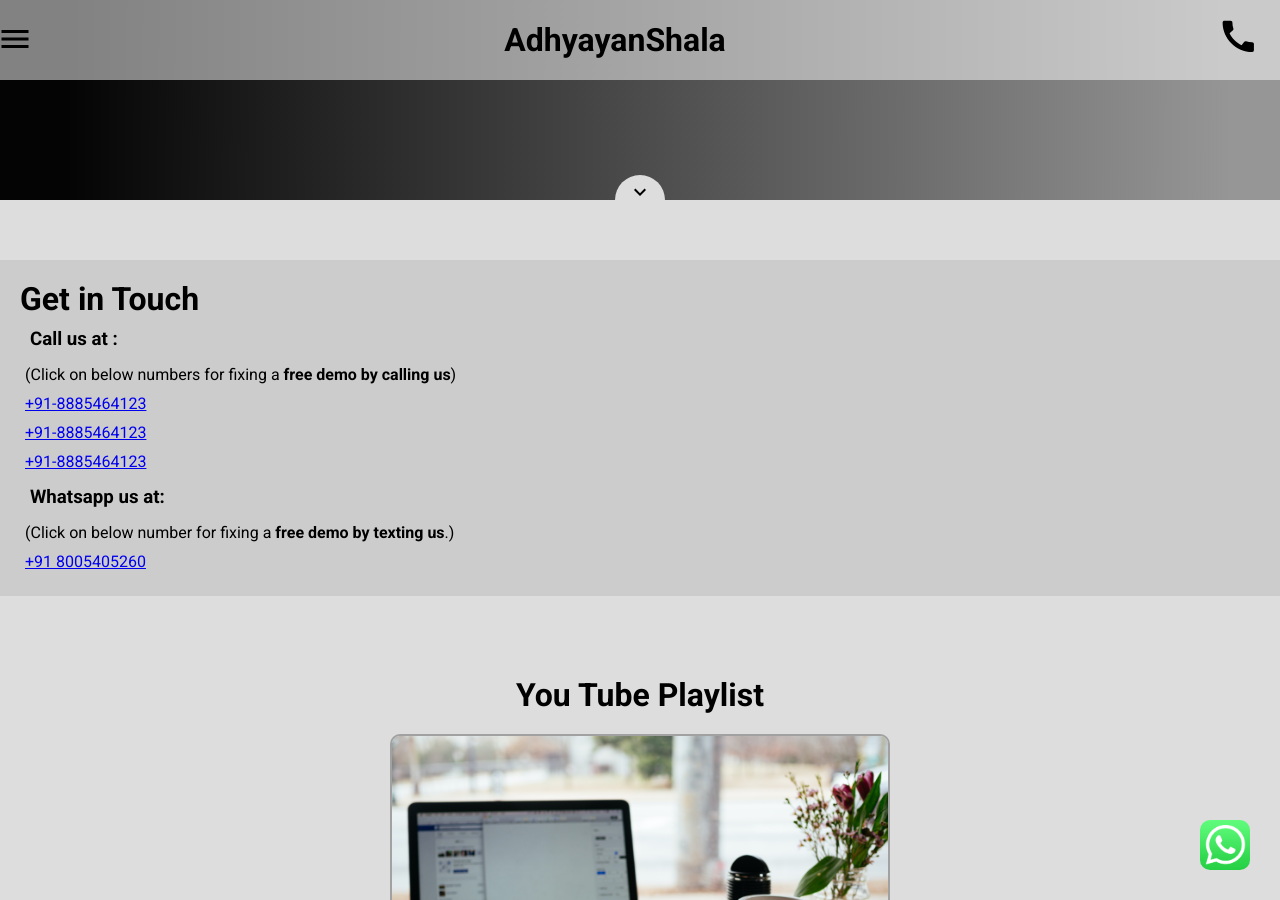
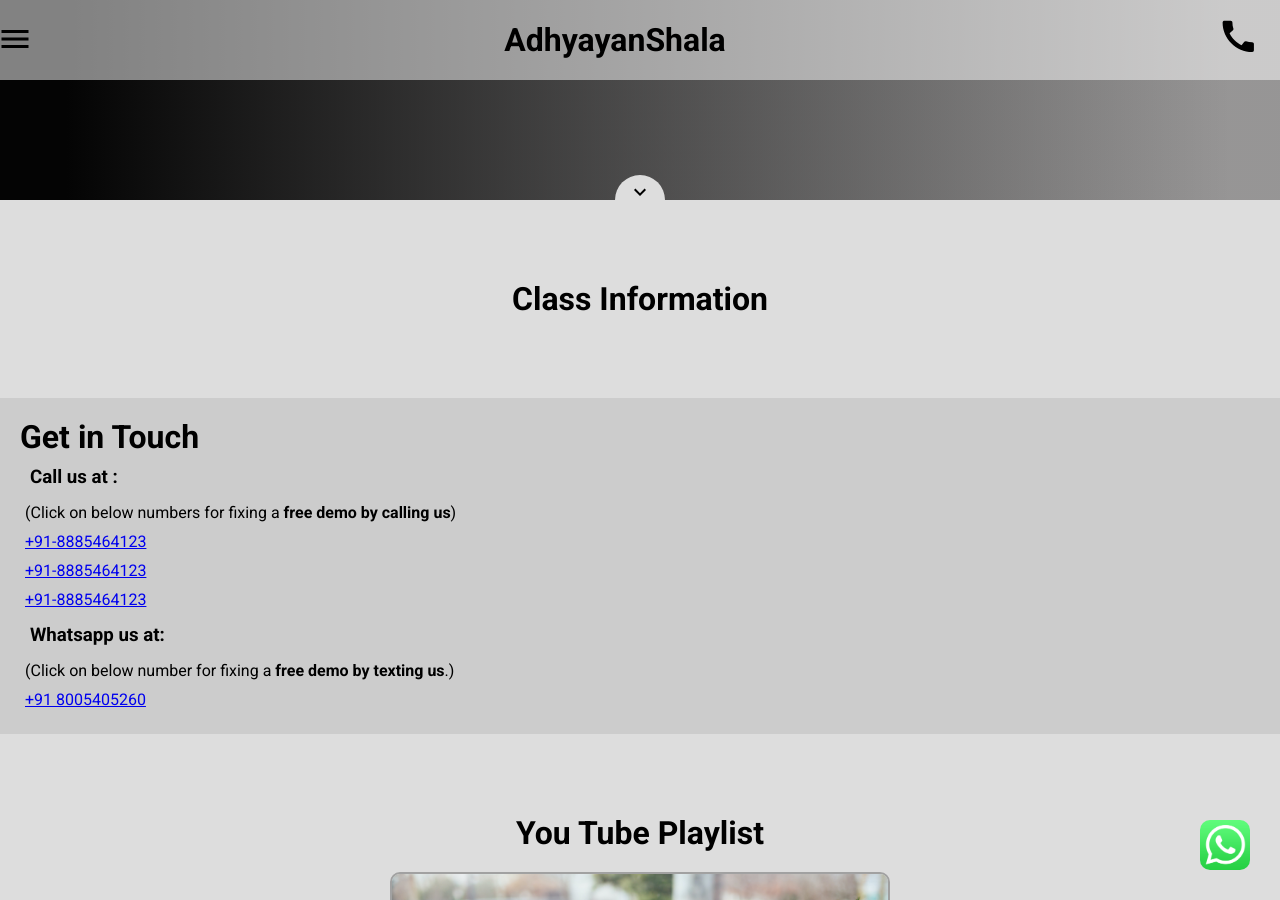
Before and after one commit to joshiCoding/adhyayanShala, a Jekyll site: the page built from index.markdown, in a window 1280 px wide and 900 px high, scrolled down 520 px. Built offline with Jekyll 4.4.1, drawn with Linux system fonts in a browser that asks for light colours.

Commit message:
added the new nedded section

```diff
--- a/_layouts/home.html
+++ b/_layouts/home.html
@@ -65,6 +65,11 @@
         <button class="enquire">Enquire Now</button>
     </div>
     <div class="hero-down"><svg xmlns="http://www.w3.org/2000/svg" height="24" viewBox="0 0 24 24" width="24"><path d="M0 0h24v24H0V0z" fill="none"/><path d="M7.41 8.59L12 13.17l4.59-4.58L18 10l-6 6-6-6 1.41-1.41z"/></svg></div>
+</div>
+
+<!-- Information Section -->
+<div class="get-info">
+    <h1>Class Information</h1>
 </div>
 
 <!-- Get in Touch -->
--- a/assets/css/styles.scss
+++ b/assets/css/styles.scss
@@ -33,10 +33,11 @@
 .hero{
     height:80vh;
 }
+.get-info,
+.get-in-touch,
 .collection,
-.get-in-touch,
+.about-us,
 .articles,
-.about-us,
 .footer{
     height: auto;
     display:flex;
```
Also changed, not shown: 3 other files.
